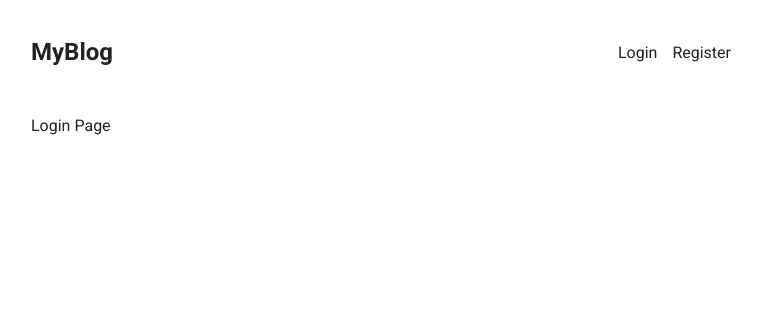
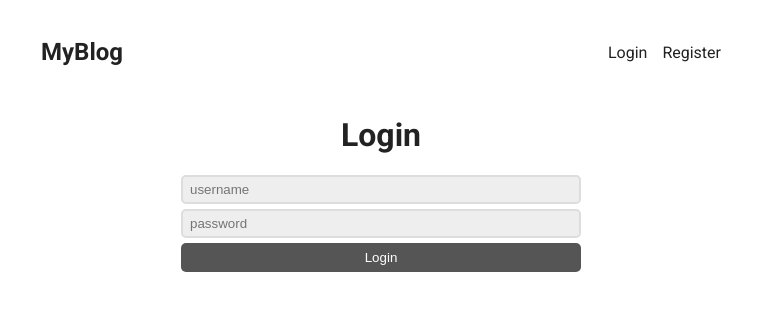
Before and after one commit to sajadzirak/blog-website, a React (Vite) app in the folder client/: page /login in a window 1280 px wide. Shown: the top 310 px of the page, without its empty margins (259-1019 px from the left). Built offline with nearby package versions, Linux system fonts and the light colour scheme.

Commit message:
login and register pages

```diff
--- a/client/src/App.css
+++ b/client/src/App.css
@@ -1,3 +1,7 @@
+* {
+    box-sizing: border-box;
+}
+
 body {
     color: #222;
     font-family: roboto, sans-serif;
@@ -61,3 +65,29 @@
     margin: 10px 0;
     line-height: 1.4rem;
 }
+
+form.login, form.register {
+    max-width: 400px;
+    margin: 0 auto;
+}
+input {
+    display: block;
+    margin-bottom: 5px;
+    width: 100%;
+    padding: 5px 7px;
+    border: 2px solid #ddd;
+    border-radius: 5px;
+    background-color: #eee;
+}
+button {
+    width: 100%;
+    display: block;
+    background-color: #555;
+    border: 0;
+    color: white;
+    border-radius: 5px;
+    padding: 7px 0 ;
+}
+form h1 {
+    text-align: center;
+}
--- a/client/src/App.jsx
+++ b/client/src/App.jsx
@@ -4,6 +4,7 @@
 import Layout from "./components/Layout";
 import IndexPage from "./pages/IndexPage";
 import LoginPage from "./pages/LoginPage";
+import RegisterPage from "./pages/RegisterPage";
 
 function App() {
   return (
@@ -11,6 +12,7 @@
       <Route path="/" element={<Layout />}>
         <Route index element={<IndexPage />} />
         <Route path={"/login"} element={<LoginPage />} />
+        <Route path="/register" element={<RegisterPage />} />
       </Route>
     </Routes>
   );
--- a/client/src/pages/LoginPage.jsx
+++ b/client/src/pages/LoginPage.jsx
@@ -1,9 +1,12 @@
 function LoginPage() {
-    return (
-        <div>
-            Login Page
-        </div>
-    )
+  return (
+    <form className="login">
+      <h1>Login</h1>
+      <input type="text" placeholder="username" />
+      <input type="text" placeholder="password" />
+      <button>Login</button>
+    </form>
+  );
 }
 
-export default LoginPage
+export default LoginPage;
--- /dev/null
+++ b/client/src/pages/RegisterPage.jsx
@@ -0,0 +1,12 @@
+function RegisterPage() {
+  return (
+    <form className="register">
+      <h1>Register</h1>
+      <input type="text" placeholder="username" />
+      <input type="text" placeholder="password" />
+      <button>Register</button>
+    </form>
+  );
+}
+
+export default RegisterPage;
```
